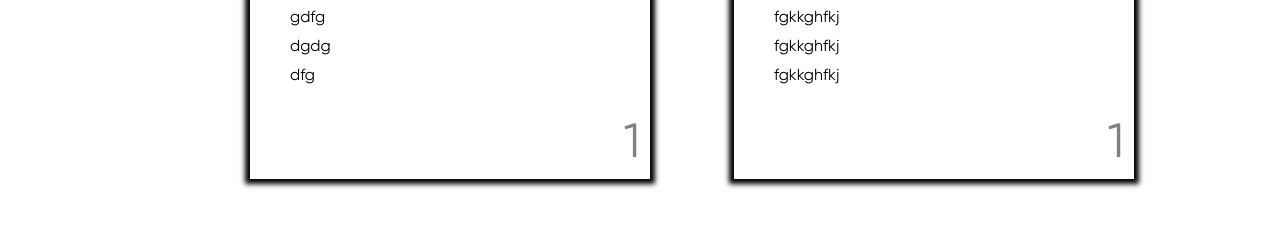
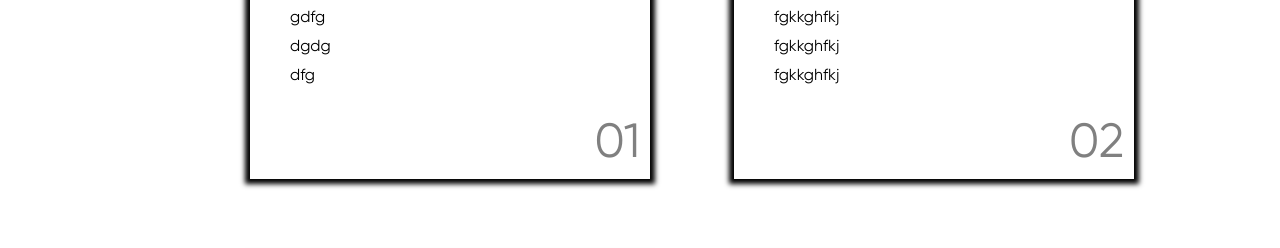
Before and after one commit to KateLisa/homework, a plain HTML site: page homework/modules.html in a window 1280 px wide. Shown: the part 552-800 px from the top of the page. Drawn offline with Linux system fonts and the light colour scheme.

Commit message:
aded counters

```diff
--- a/homework/styles/style.css
+++ b/homework/styles/style.css
@@ -156,6 +156,7 @@ a {
 
 .item {
   list-style-type: none;
+  counter-reset: numbers;
 }
 .items {
   list-style-type: none;
@@ -205,7 +206,7 @@ a {
   right: 10px;
   bottom: 10px;
   counter-increment: numbers;
-  content: counter(numbers);
+  content: "0" counter(numbers);
   font-size: 48px;
   color: grey;
 }
```
